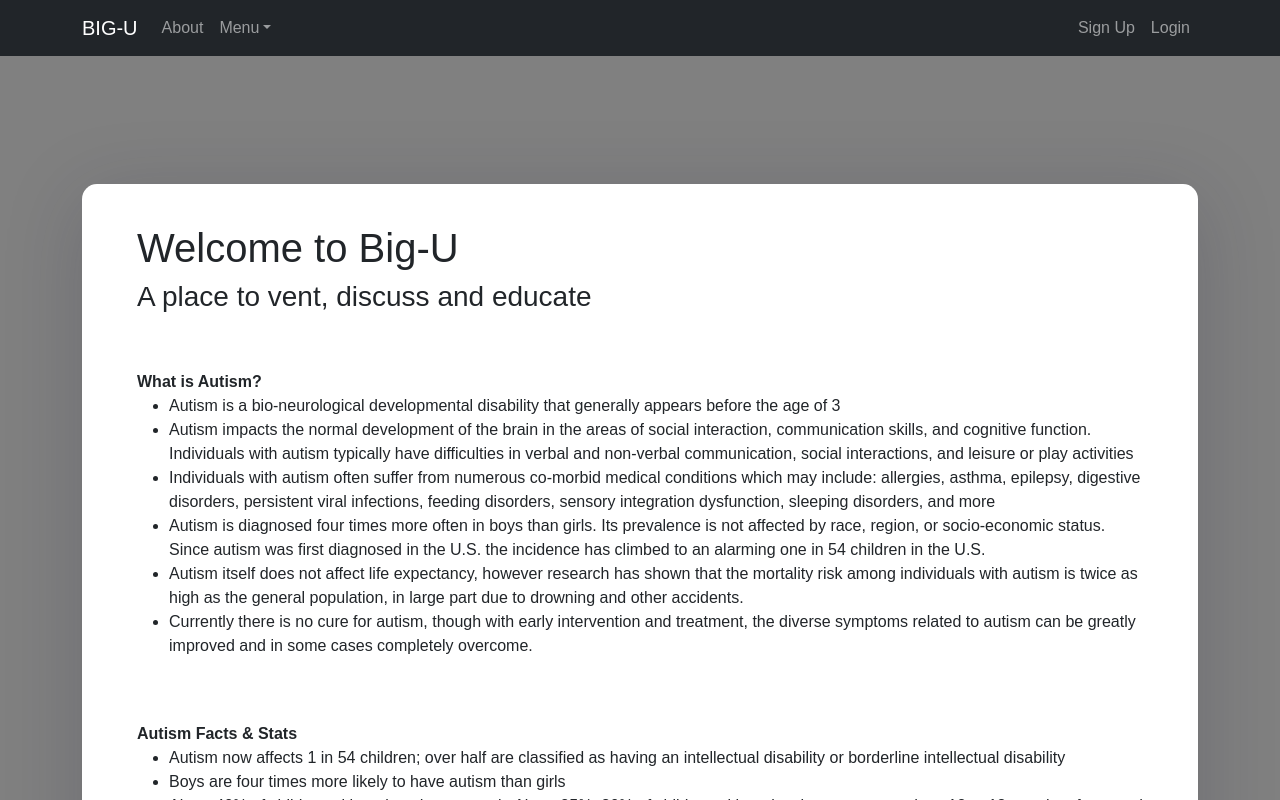
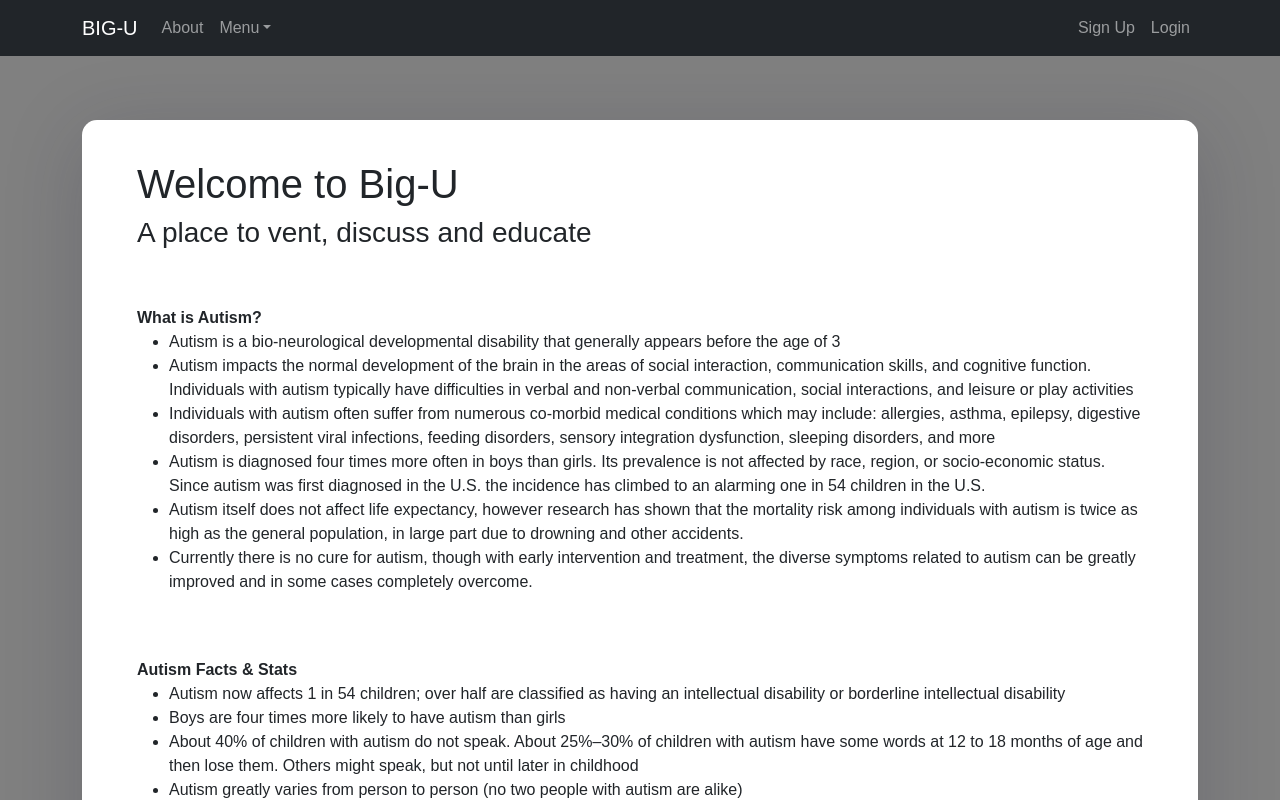
Before and after one commit to dcoppage86/big-u-frontend, a React (Create React App) app: page / in a window 1280 px wide. Shown: the top 800 px of the page. Built offline with nearby package versions, Linux system fonts and the light colour scheme; no server answers.

Commit message:
updated styles

```diff
--- a/src/containers/AboutContainer.js
+++ b/src/containers/AboutContainer.js
@@ -4,8 +4,8 @@ import { Container } from 'react-bootstrap';
 import styled from 'styled-components';
 
 const StyledContainer = styled(Container)`
-    padding-top: 10%;
-    padding-bottom: 10%
+    padding-top: 5%;
+    padding-bottom: 5%
 `
 
 const AboutContainer = (props) => {
--- a/src/containers/CardContainer.js
+++ b/src/containers/CardContainer.js
@@ -6,8 +6,8 @@ import UserEntryForm from '../components/UserEntryForm'
 import styled from 'styled-components';
 
 const StyledContainer = styled(Container)`
-    padding-top: 10%;
-    padding-bottom: 10%
+    padding-top: 5%;
+    padding-bottom: 5%
 `
 
 const StyledDiv2 = styled.div `
--- a/src/containers/ContactContainer.js
+++ b/src/containers/ContactContainer.js
@@ -4,8 +4,8 @@ import { Container } from 'react-bootstrap';
 import styled from 'styled-components';
 
 const StyledContainer = styled(Container)`
-    padding-top: 10%;
-    padding-bottom: 10%
+    padding-top: 5%;
+    padding-bottom: 5%
 `
 
 
--- a/src/containers/HomeContainer.js
+++ b/src/containers/HomeContainer.js
@@ -4,8 +4,8 @@ import { Container } from 'react-bootstrap';
 import styled from 'styled-components';
 
 const StyledContainer = styled(Container)`
-    padding-top: 10%;
-    padding-bottom: 10%
+    padding-top: 5%;
+    padding-bottom: 5%
 `
 
 
--- a/src/containers/LibraryContainer.js
+++ b/src/containers/LibraryContainer.js
@@ -5,8 +5,8 @@ import styled from 'styled-components';
 import BookForm from '../components/BookForm.js'
 
 const StyledContainer = styled(Container)`
-    padding-top: 10%;
-    padding-bottom: 10%
+    padding-top: 5%;
+    padding-bottom: 5%
 `
 
 const StyledDiv1 = styled.div `
--- a/src/containers/LoginContainer.js
+++ b/src/containers/LoginContainer.js
@@ -5,8 +5,8 @@ import { Container } from 'react-bootstrap';
 import styled from 'styled-components';
 
 const StyledContainer = styled(Container)`
-    ppadding-top: 50%;
-    padding-bottom: 50%
+    padding-top: 10%;
+    padding-bottom: 10%
 `
 
 
```
